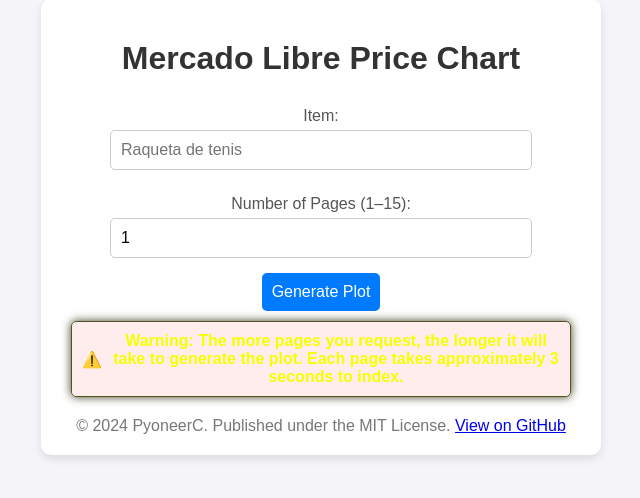
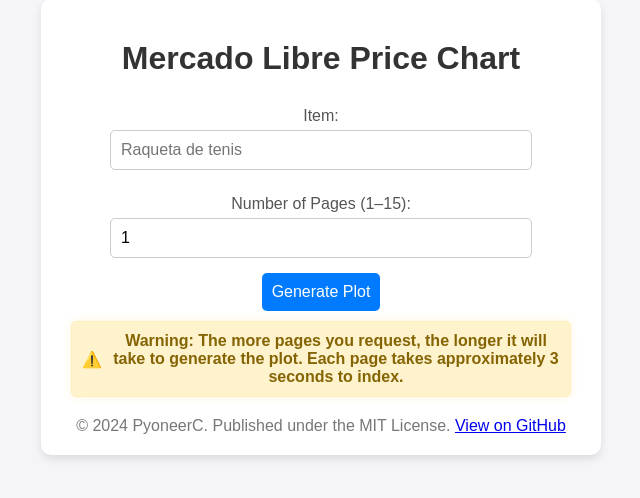
Before and after one commit to pyoneerC/Mercadix, a Flask app: page / in a window 1280 px wide. Shown: the part 173-671 px from the top of the page, without its empty margins (319-959 px from the left). Run offline with Flask 3, Linux system fonts and the light colour scheme.

Commit message:
fix warning area

```diff
--- a/static/css/idxstyle.css
+++ b/static/css/idxstyle.css
@@ -77,7 +77,6 @@
     0% {
         transform: rotate(0deg);
     }
-
     100% {
         transform: rotate(360deg);
     }
@@ -90,16 +89,16 @@
 }
 
 .warning-message {
-    color: #f6ff00;
-    background-color: rgba(255, 235, 235, 0.9);
-    border: 1px solid #515422;
+    color: #856404;
+    background-color: #fff3cd;
+    border: 1px solid #ffeeba;
     border-radius: 5px;
     font-weight: bold;
     margin-top: 10px;
     padding: 10px;
     display: flex;
     align-items: center;
-    box-shadow: 0 0 10px rgb(61, 63, 30);
+    box-shadow: 0 0 10px rgba(255, 205, 86, 0.2);
 }
 
 .warning-message::before {
--- a/templates/index.html
+++ b/templates/index.html
@@ -6,7 +6,6 @@
     <title>Mercado Libre Price Chart</title>
     <link rel="shortcut icon" href="{{ url_for('static', filename='favicon.ico') }}">
     <link rel="stylesheet" href="{{ url_for('static', filename='css/idxstyle.css') }}">
-
 </head>
 <body>
     <div class="container">
```
Lines whose indentation alone changed are shown as unchanged.
